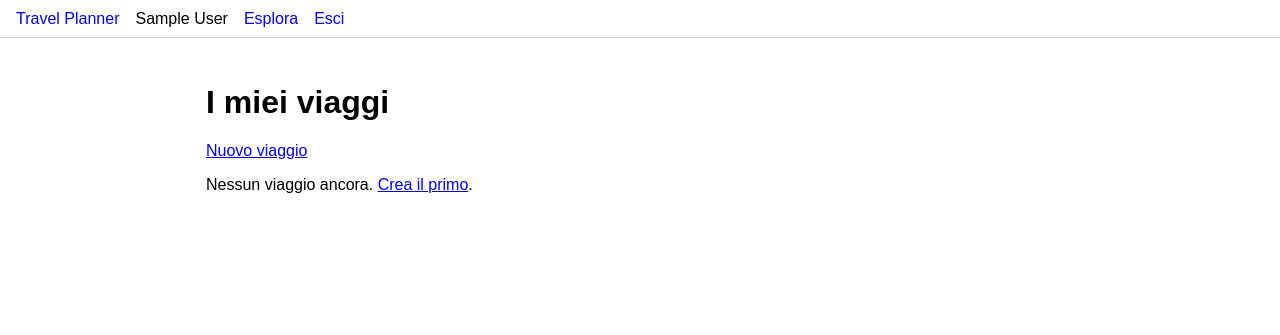
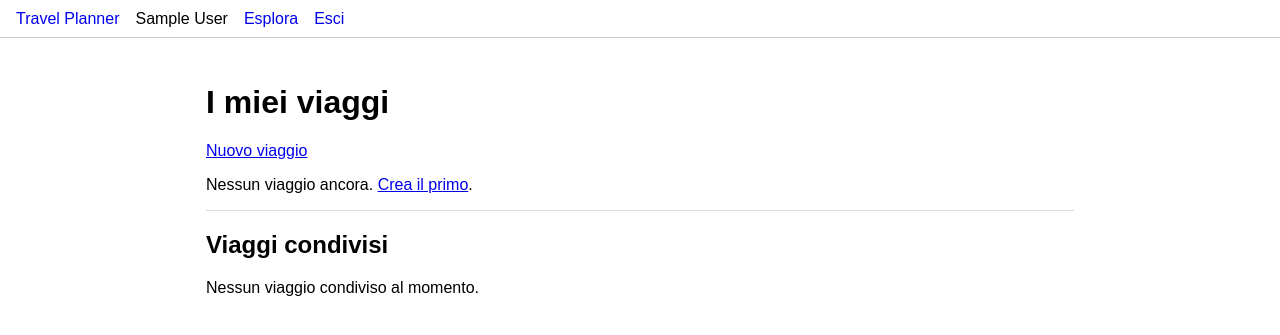
Before and after one commit to LucaBernardinii/TravelPlanner-Progetto-Finale, a Flask app: page / in a window 1280 px wide. Shown: the top 335 px of the page. Run offline with Flask 3, Linux system fonts and the light colour scheme; the visitor is signed in with stand-in values (Sample User, id 1); data that the repository does not hold is empty.

Commit message:
condivisione viaggi

```diff
--- a/app/blueprints/trips.py
+++ b/app/blueprints/trips.py
@@ -5,6 +5,7 @@ from app.models import Viaggio, Destinazione, Attivita
 from app.repositories.trip_repository import TripRepository
 from app.repositories.destination_repository import DestinationRepository
 from app.repositories.attivita_repository import AttivitaRepository
+from app.repositories.user_repository import UserRepository
 
 trips_bp = Blueprint('trips', __name__)
 
@@ -29,10 +30,29 @@ def login_required(f):
 
 @trips_bp.route('/')
 def index():
-    viaggi = []
-    if 'utente_id' in session:
-        viaggi = TripRepository().get_all_by_user(session['utente_id'])
-    return render_template('trips/index.html', viaggi=viaggi)
+    # Viaggi dell'utente autenticato
+    viaggi_personali = []
+    utente_id = session.get('utente_id')
+    if utente_id:
+        viaggi_personali = TripRepository().get_all_by_user(utente_id)
+
+    # Viaggi condivisi di altri utenti (visibili a tutti, inclusi i visitatori)
+    tutti_condivisi = TripRepository().get_all_shared()
+    user_repo = UserRepository()
+    viaggi_condivisi = []
+    for v in tutti_condivisi:
+        # Esclude i propri viaggi: l'utente li vede gia nella sezione personale
+        if v.utente_id == utente_id:
+            continue
+        proprietario = user_repo.get_by_id(v.utente_id)
+        viaggi_condivisi.append({
+            'viaggio': v,
+            'nome_utente': proprietario.nome if proprietario else 'Utente'
+        })
+
+    return render_template('trips/index.html',
+                           viaggi=viaggi_personali,
+                           viaggi_condivisi=viaggi_condivisi)
 
 
 @trips_bp.route('/trips/new', methods=['GET', 'POST'])
@@ -57,15 +77,20 @@ def new():
 
 
 @trips_bp.route('/trips/<int:trip_id>')
-@login_required
 def detail(trip_id):
     viaggio = TripRepository().get_by_id(trip_id)
-    if not viaggio or viaggio.utente_id != session['utente_id']:
+    if not viaggio:
+        abort(404)
+
+    utente_id = session.get('utente_id')
+    e_proprietario = (utente_id is not None) and (utente_id == viaggio.utente_id)
+
+    # Accesso consentito solo se: proprietario, oppure viaggio condiviso
+    if not e_proprietario and not viaggio.condiviso:
         abort(403)
 
     destinazioni = DestinationRepository().get_by_trip(trip_id)
     att_repo = AttivitaRepository()
-
     destinazioni_dati = []
     for d in destinazioni:
         attivita = att_repo.get_by_destination(d.id)
@@ -82,11 +107,17 @@ def detail(trip_id):
             ]
         })
 
+    # Nome del proprietario (mostrato quando si visualizza un viaggio altrui)
+    proprietario = UserRepository().get_by_id(viaggio.utente_id)
+    nome_proprietario = proprietario.nome if proprietario else 'Utente'
+
     return render_template('trips/detail.html',
                            viaggio=viaggio,
                            destinazioni=destinazioni,
                            destinazioni_dati=destinazioni_dati,
-                           tipi_attivita=TIPI_ATTIVITA)
+                           tipi_attivita=TIPI_ATTIVITA,
+                           e_proprietario=e_proprietario,
+                           nome_proprietario=nome_proprietario)
 
 
 @trips_bp.route('/trips/<int:trip_id>/edit', methods=['GET', 'POST'])
@@ -120,6 +151,18 @@ def delete(trip_id):
         abort(403)
     repo.delete(trip_id)
     return redirect(url_for('trips.index'))
+
+
+@trips_bp.route('/trips/<int:trip_id>/share', methods=['POST'])
+@login_required
+def toggle_share(trip_id):
+    repo = TripRepository()
+    viaggio = repo.get_by_id(trip_id)
+    if not viaggio or viaggio.utente_id != session['utente_id']:
+        abort(403)
+    nuovo_stato = 0 if viaggio.condiviso else 1
+    repo.set_condiviso(trip_id, nuovo_stato)
+    return redirect(url_for('trips.detail', trip_id=trip_id))
 
 
 @trips_bp.route('/trips/<int:trip_id>/destinazioni/add', methods=['POST'])
--- a/app/models.py
+++ b/app/models.py
@@ -8,13 +8,15 @@ class Utente:
 
 
 class Viaggio:
-    def __init__(self, utente_id, titolo, data_inizio, data_fine, note=None, data_creazione=None, id=None):
+    def __init__(self, utente_id, titolo, data_inizio, data_fine,
+                 note=None, condiviso=0, data_creazione=None, id=None):
         self.id = id
         self.utente_id = utente_id
         self.titolo = titolo
         self.data_inizio = data_inizio
         self.data_fine = data_fine
         self.note = note
+        self.condiviso = condiviso
         self.data_creazione = data_creazione
 
 
--- a/app/repositories/trip_repository.py
+++ b/app/repositories/trip_repository.py
@@ -6,33 +6,61 @@ class TripRepository:
     def __init__(self, db_path='instance/travel.sqlite'):
         self.db_path = db_path
 
+    # Query con colonne esplicite per evitare problemi di ordinamento
+    # dopo le migrazioni ALTER TABLE
+    COLONNE = (
+        'id, utente_id, titolo, data_inizio, data_fine, note, '
+        'COALESCE(condiviso, 0) AS condiviso, data_creazione'
+    )
+
+    def _riga_a_viaggio(self, row):
+        # row: id(0) utente_id(1) titolo(2) data_inizio(3) data_fine(4)
+        #      note(5) condiviso(6) data_creazione(7)
+        return Viaggio(row[1], row[2], row[3], row[4], row[5], row[6], row[7], row[0])
+
     def get_all_by_user(self, utente_id):
         conn = sqlite3.connect(self.db_path)
         cursor = conn.cursor()
         cursor.execute(
-            'SELECT * FROM viaggi WHERE utente_id = ? ORDER BY data_inizio',
+            f'SELECT {self.COLONNE} FROM viaggi '
+            'WHERE utente_id = ? ORDER BY data_inizio',
             (utente_id,)
         )
         rows = cursor.fetchall()
         conn.close()
-        return [Viaggio(row[1], row[2], row[3], row[4], row[5], row[6], row[0]) for row in rows]
+        return [self._riga_a_viaggio(r) for r in rows]
+
+    def get_all_shared(self):
+        """Restituisce tutti i viaggi condivisi, ordinati per data di creazione."""
+        conn = sqlite3.connect(self.db_path)
+        cursor = conn.cursor()
+        cursor.execute(
+            f'SELECT {self.COLONNE} FROM viaggi '
+            'WHERE COALESCE(condiviso, 0) = 1 ORDER BY data_creazione DESC'
+        )
+        rows = cursor.fetchall()
+        conn.close()
+        return [self._riga_a_viaggio(r) for r in rows]
 
     def get_by_id(self, viaggio_id):
         conn = sqlite3.connect(self.db_path)
         cursor = conn.cursor()
-        cursor.execute('SELECT * FROM viaggi WHERE id = ?', (viaggio_id,))
+        cursor.execute(
+            f'SELECT {self.COLONNE} FROM viaggi WHERE id = ?',
+            (viaggio_id,)
+        )
         row = cursor.fetchone()
         conn.close()
-        if row:
-            return Viaggio(row[1], row[2], row[3], row[4], row[5], row[6], row[0])
-        return None
+        return self._riga_a_viaggio(row) if row else None
 
     def create(self, viaggio):
         conn = sqlite3.connect(self.db_path)
         cursor = conn.cursor()
         cursor.execute(
-            'INSERT INTO viaggi (utente_id, titolo, data_inizio, data_fine, note) VALUES (?, ?, ?, ?, ?)',
-            (viaggio.utente_id, viaggio.titolo, viaggio.data_inizio, viaggio.data_fine, viaggio.note)
+            'INSERT INTO viaggi (utente_id, titolo, data_inizio, data_fine, note, condiviso) '
+            'VALUES (?, ?, ?, ?, ?, 0)',
+            (viaggio.utente_id, viaggio.titolo,
+             viaggio.data_inizio, viaggio.data_fine, viaggio.note)
         )
         conn.commit()
         conn.close()
@@ -41,8 +69,19 @@ class TripRepository:
         conn = sqlite3.connect(self.db_path)
         cursor = conn.cursor()
         cursor.execute(
-            'UPDATE viaggi SET titolo = ?, data_inizio = ?, data_fine = ?, note = ? WHERE id = ?',
+            'UPDATE viaggi SET titolo=?, data_inizio=?, data_fine=?, note=? WHERE id=?',
             (viaggio.titolo, viaggio.data_inizio, viaggio.data_fine, viaggio.note, viaggio.id)
+        )
+        conn.commit()
+        conn.close()
+
+    def set_condiviso(self, viaggio_id, condiviso):
+        """Imposta il flag di condivisione (0 = privato, 1 = condiviso)."""
+        conn = sqlite3.connect(self.db_path)
+        cursor = conn.cursor()
+        cursor.execute(
+            'UPDATE viaggi SET condiviso=? WHERE id=?',
+            (condiviso, viaggio_id)
         )
         conn.commit()
         conn.close()
--- a/app/schema.sql
+++ b/app/schema.sql
@@ -13,6 +13,7 @@ CREATE TABLE IF NOT EXISTS viaggi (
     data_inizio TEXT,
     data_fine TEXT,
     note TEXT,
+    condiviso INTEGER DEFAULT 0,
     data_creazione DATETIME DEFAULT CURRENT_TIMESTAMP,
     FOREIGN KEY (utente_id) REFERENCES utenti(id)
 );
--- a/app/static/js/map.js
+++ b/app/static/js/map.js
@@ -80,6 +80,7 @@ function creaIcona(lettera, classe) {
 
     // Click sulla mappa: comportamento in base alla modalita corrente
     mappa.on('click', function(e) {
+        if (!E_PROPRIETARIO) return; // sola lettura: ignora click
         if (modoMappa === 'attivita' && destIdAttivo) {
             impostaPosizioneAttivita(e.latlng.lat, e.latlng.lng, destIdAttivo);
         } else {
--- a/app/templates/trips/index.html
+++ b/app/templates/trips/index.html
@@ -1,28 +1,56 @@
 {% extends 'base.html' %}
-{% block title %}I miei viaggi - Travel Planner{% endblock %}
+{% block title %}Viaggi - Travel Planner{% endblock %}
 
 {% block content %}
 <div class="pagina-normale">
-    <h1>I miei viaggi</h1>
 
     {% if session.get('utente_id') %}
+    <h1>I miei viaggi</h1>
     <a href="{{ url_for('trips.new') }}">Nuovo viaggio</a>
+
     {% if viaggi %}
-            <ul>
+        <ul class="lista-viaggi">
             {% for viaggio in viaggi %}
             <li>
-                    <a href="{{ url_for('trips.detail', trip_id=viaggio.id) }}">{{ viaggio.titolo }}</a>
-                    <span> — {{ viaggio.data_inizio }} / {{ viaggio.data_fine }}</span>
+                <a href="{{ url_for('trips.detail', trip_id=viaggio.id) }}">
+                    {{ viaggio.titolo }}
+                </a>
+                <span class="viaggio-date">{{ viaggio.data_inizio }} / {{ viaggio.data_fine }}</span>
+                {% if viaggio.condiviso %}
+                    <span class="badge-condiviso">Condiviso</span>
+                {% endif %}
             </li>
             {% endfor %}
         </ul>
     {% else %}
         <p>Nessun viaggio ancora. <a href="{{ url_for('trips.new') }}">Crea il primo</a>.</p>
     {% endif %}
+
+    <hr>
+    {% endif %}
+
+    <h2>Viaggi condivisi</h2>
+
+    {% if viaggi_condivisi %}
+        <ul class="lista-viaggi">
+            {% for item in viaggi_condivisi %}
+            <li>
+                <a href="{{ url_for('trips.detail', trip_id=item.viaggio.id) }}">
+                    {{ item.viaggio.titolo }}
+                </a>
+                <span class="viaggio-date">
+                    {{ item.viaggio.data_inizio }} / {{ item.viaggio.data_fine }}
+                </span>
+                <span class="viaggio-autore">di {{ item.nome_utente }}</span>
+            </li>
+            {% endfor %}
+        </ul>
     {% else %}
-        <p>Accedi per vedere e gestire i tuoi viaggi.</p>
-        <a href="{{ url_for('auth.login') }}">Accedi</a> oppure
-        <a href="{{ url_for('auth.register') }}">Registrati</a>
+        <p>Nessun viaggio condiviso al momento.</p>
+        {% if not session.get('utente_id') %}
+            <p><a href="{{ url_for('auth.login') }}">Accedi</a> per creare e condividere i tuoi viaggi.</p>
         {% endif %}
+    {% endif %}
+
 </div>
 {% endblock %}
--- a/setup_db.py
+++ b/setup_db.py
@@ -12,13 +12,13 @@ def setup():
     with open(SCHEMA_PATH, 'r') as f:
         conn.executescript(f.read())
 
-    # Migrazione per database esistenti
     cursor = conn.cursor()
     migrazioni = [
         'ALTER TABLE destinazioni ADD COLUMN data_arrivo TEXT',
         'ALTER TABLE destinazioni ADD COLUMN data_partenza TEXT',
         'ALTER TABLE attivita ADD COLUMN lat REAL',
         'ALTER TABLE attivita ADD COLUMN lng REAL',
+        'ALTER TABLE viaggi ADD COLUMN condiviso INTEGER DEFAULT 0',
     ]
     for sql in migrazioni:
         try:
```
Also changed, not shown: app/static/css/style.css (+37 -0 lines), app/templates/trips/detail.html (+37 -8 lines). Lines whose indentation alone changed are shown as unchanged.
